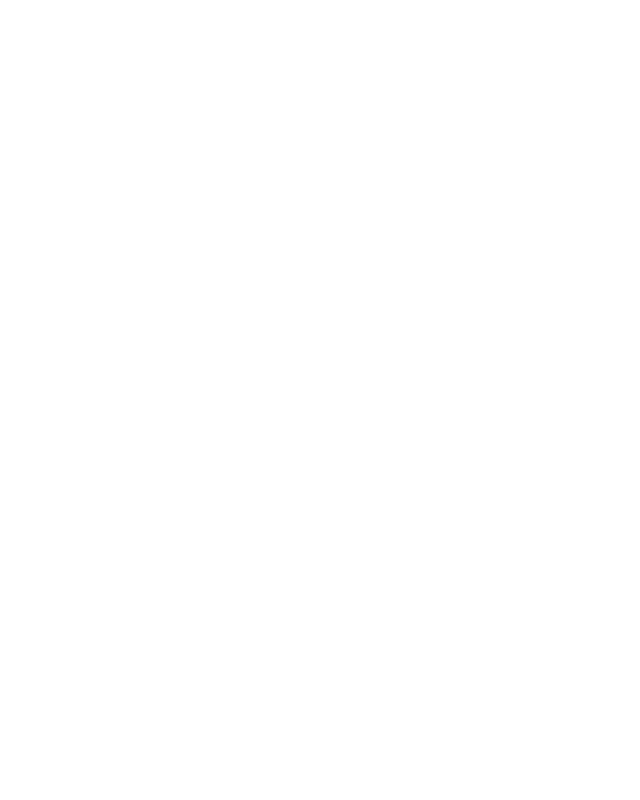
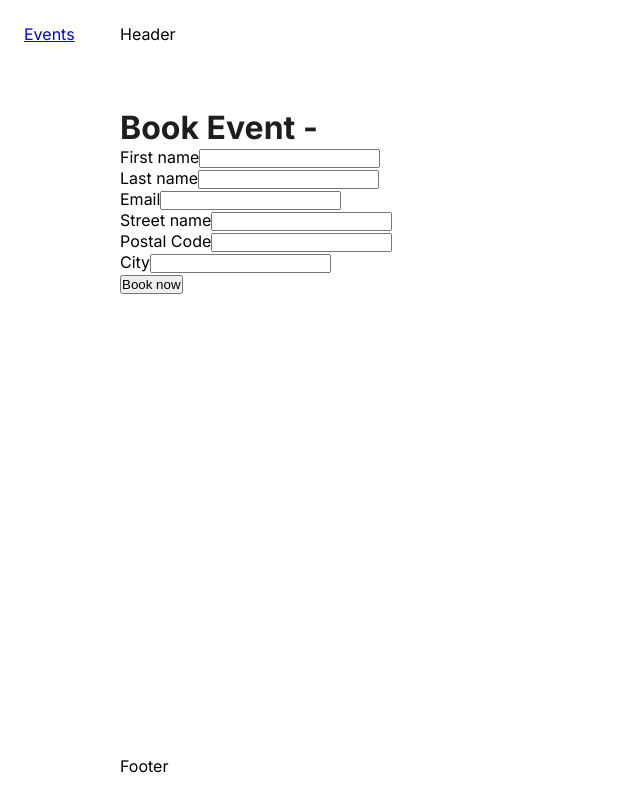
Before and after one commit to CloudservicesCourseAssignment-Ventixe/Frontend, a React (Vite) app: page /events/booking/1 in a window 1280 px wide. Shown: the whole page, without its empty margins (0-640 px from the left). Built offline with nearby package versions, Linux system fonts and the light colour scheme; no server answers.

Commit message:
booking and events works

```diff
--- a/src/App.jsx
+++ b/src/App.jsx
@@ -1,12 +1,32 @@
 import './App.css'
+import CenterLayout from './assets/layouts/CenterLayout.jsx'
+import SignUp from './assets/pages/SignUp.jsx'
+import SignIn from './assets/pages/SignIn.jsx'
+import PortalLayout from './assets/layouts/PortalLayout.jsx'
+import Events from './assets/pages/Events.jsx'
+import EventDetails from './assets/pages/EventDetails.jsx'
+import { Route, Routes } from 'react-router-dom'
+import BookEvent from './assets/pages/BookEvent.jsx'
+
 
 function App() {
+  return (
+    <Routes>
+      {/* Sidor som använder CenterLayout */}
+      <Route element={<CenterLayout />}>
+        <Route path="/signin" element={<SignIn />} />
+        <Route path="/signup" element={<SignUp />} />
+      </Route>
 
-
-  return (
-    <>
-
-    </>
+      {/* Sidor som använder PortalLayout */}
+      <Route element={<PortalLayout />}>
+        <Route path="/events" element={<Events />} />
+        <Route path="/events/:id" element={<EventDetails />} />
+        <Route path="/events/booking/:id" element={<BookEvent />} />
+        {/* Om du vill visa Events även på "/" */}
+        <Route path="/" element={<Events />} />
+      </Route>
+    </Routes>
   )
 }
 
--- /dev/null
+++ b/src/assets/components/EventItem.jsx
@@ -0,0 +1,14 @@
+import React from 'react'
+import { Link } from 'react-router-dom'
+
+function EventItem({item}) {
+  return (
+<Link to={`/events/${item.id}`}>
+        <div className='event-card'>
+            <div>{item.name}</div>
+        </div>
+    </Link>
+  )
+}
+
+export default EventItem
--- /dev/null
+++ b/src/assets/components/EventList.jsx
@@ -0,0 +1,31 @@
+import React, { useEffect, useState } from 'react'
+import EventItem from './EventItem'
+
+function EventList() {
+
+    const [events, setEvents] = useState([])
+
+    const getEvents = async() => {
+        const res = await fetch("https://eventprovider-ddh4hmd4fafhevcf.swedencentral-01.azurewebsites.net/api/events")
+
+        if(res.ok) {
+            const response = await res.json()
+            console.log(response)
+            setEvents(response)
+        }
+    }
+
+    useEffect(() => {
+        getEvents()
+    }, [])
+
+  return (
+    <section id="events">
+        {
+            events.map(event => (<EventItem key={event.id} item={event} />))
+        }
+    </section>
+  )
+}
+
+export default EventList
--- a/src/assets/components/Navbar.jsx
+++ b/src/assets/components/Navbar.jsx
@@ -1,10 +1,14 @@
 import React from 'react'
+import { Link, NavLink } from 'react-router-dom'
+import Events from '../pages/Events'
 
 function Navbar() {
 
 
   return (
-    <nav className='navbar'>Navbar</nav>
+    <nav className='navbar'>
+      <NavLink to={Events}>Events</NavLink>
+      </nav>
   )
 }
 
--- a/src/assets/layouts/PortalLayout.jsx
+++ b/src/assets/layouts/PortalLayout.jsx
@@ -3,6 +3,7 @@
 import Header from '../components/Header'
 import { Outlet } from 'react-router-dom'
 import Footer from '../components/Footer'
+import EventList from '../components/EventList'
 
 function PortalLayout() {
 
--- /dev/null
+++ b/src/assets/pages/BookEvent.jsx
@@ -0,0 +1,95 @@
+import React, { useEffect, useState } from 'react'
+import { useNavigate, useParams } from 'react-router-dom'
+
+function BookEvent() {
+
+    const {id} = useParams()
+    const [event, setEvent] = useState({})
+    const [formData, setFormData] = useState({eventId: id, firstName: "", lastName: "", email: "", streetName: "", postalCode: "", city: "", ticketQuantity: 1})
+    const navigate = useNavigate()
+
+    useEffect(() => {
+            getEvent()
+        }, [])
+
+    const getEvent = async () => {
+        try {
+            const res = await fetch(`https://eventprovider-ddh4hmd4fafhevcf.swedencentral-01.azurewebsites.net/api/Events/${id}`)
+            if(!res.ok) throw new Error("Failed to fetch event")
+
+            const response = await res.json()
+            setEvent(response)
+        } catch (error) {
+            console.error(error)
+        }
+    }
+
+    const postBooking = async () => {
+
+        try {
+            const res = await fetch(`https://bookingprovider-cnedbbgvc4eta4dk.swedencentral-01.azurewebsites.net/api/bookings`, {
+            method: 'POST',
+            headers: {'Content-Type': 'application/json'},
+            body: JSON.stringify(formData)
+            })
+
+            if(!res.ok) {
+                console.error("Booking failed")
+            } else {
+                console.log("Booking successful")
+                navigate('/')
+            }
+        } catch (error) {
+            console.error("Error submitting booking", error)
+        }
+    }
+
+    const handleChange = (e) => {
+        const { name, value } = e.target
+        setFormData(prev => ({ ...prev, [name]: value}))
+    }
+
+    const handleSubmit = async (e) => {
+        e.preventDefault()
+        await postBooking()
+    }
+
+
+
+
+
+  return (
+    <div>
+        <h1>Book Event - {event.name}</h1>
+        <form className='book-event-form' noValidate onSubmit={handleSubmit}>
+            <div>
+                <label>First name</label>
+                <input type="text" name="firstName" value={formData.firstName} onChange={handleChange} required />
+            </div>
+            <div>
+                <label>Last name</label>
+                <input type="text" name="lastName" value={formData.lastName} onChange={handleChange} required  />
+            </div>
+            <div>
+                <label>Email</label>
+                <input type="email" name="email" value={formData.email} onChange={handleChange} required  />
+            </div>
+            <div>
+                <label>Street name</label>
+                <input type="text" name="streetName" value={formData.streetName} onChange={handleChange} required  />
+            </div>
+            <div>
+                <label>Postal Code</label>
+                <input type="text" name="postalCode" value={formData.postalCode} onChange={handleChange} required  />
+            </div>
+            <div>
+                <label>City</label>
+                <input type="text" name="city" value={formData.city} onChange={handleChange} required  />
+            </div>
+            <button type='submit'>Book now</button>
+        </form>
+    </div>
+  )
+}
+
+export default BookEvent
--- /dev/null
+++ b/src/assets/pages/EventDetails.jsx
@@ -0,0 +1,33 @@
+import React, { useEffect, useState } from 'react'
+import { Link, useParams } from 'react-router-dom'
+
+function EventDetails() {
+
+  const {id} = useParams()
+  const [event, setEvent] = useState({})
+
+  const getEvent = async () => {
+    const res = await fetch(`https://eventprovider-ddh4hmd4fafhevcf.swedencentral-01.azurewebsites.net/api/Events/${id}`)
+
+    if (res.ok) {
+      const response = await res.json()
+      setEvent(response)
+    }
+  }
+
+  useEffect(() => {
+    getEvent()
+  }, [])
+
+
+
+  return (
+    <div className='event-details'>
+      <h1>{event.name}</h1>
+      <p>{event.description}</p>
+      <Link to={`/events/booking/${id}`}>Book tickets</Link>
+    </div>
+  )
+}
+
+export default EventDetails
--- /dev/null
+++ b/src/assets/pages/Events.jsx
@@ -0,0 +1,12 @@
+import React from 'react'
+import EventList from '../components/EventList'
+
+function Events() {
+  return (
+    <>
+      <EventList/>
+    </>
+  )
+}
+
+export default Events
--- a/src/main.jsx
+++ b/src/main.jsx
@@ -3,9 +3,15 @@
 import App from './App.jsx'
 import { BrowserRouter } from 'react-router-dom'
 
+
+
+
+
 createRoot(document.getElementById('root')).render(
   <StrictMode>
     <BrowserRouter>
+
+
       <App />
     </BrowserRouter>
   </StrictMode>,
```
